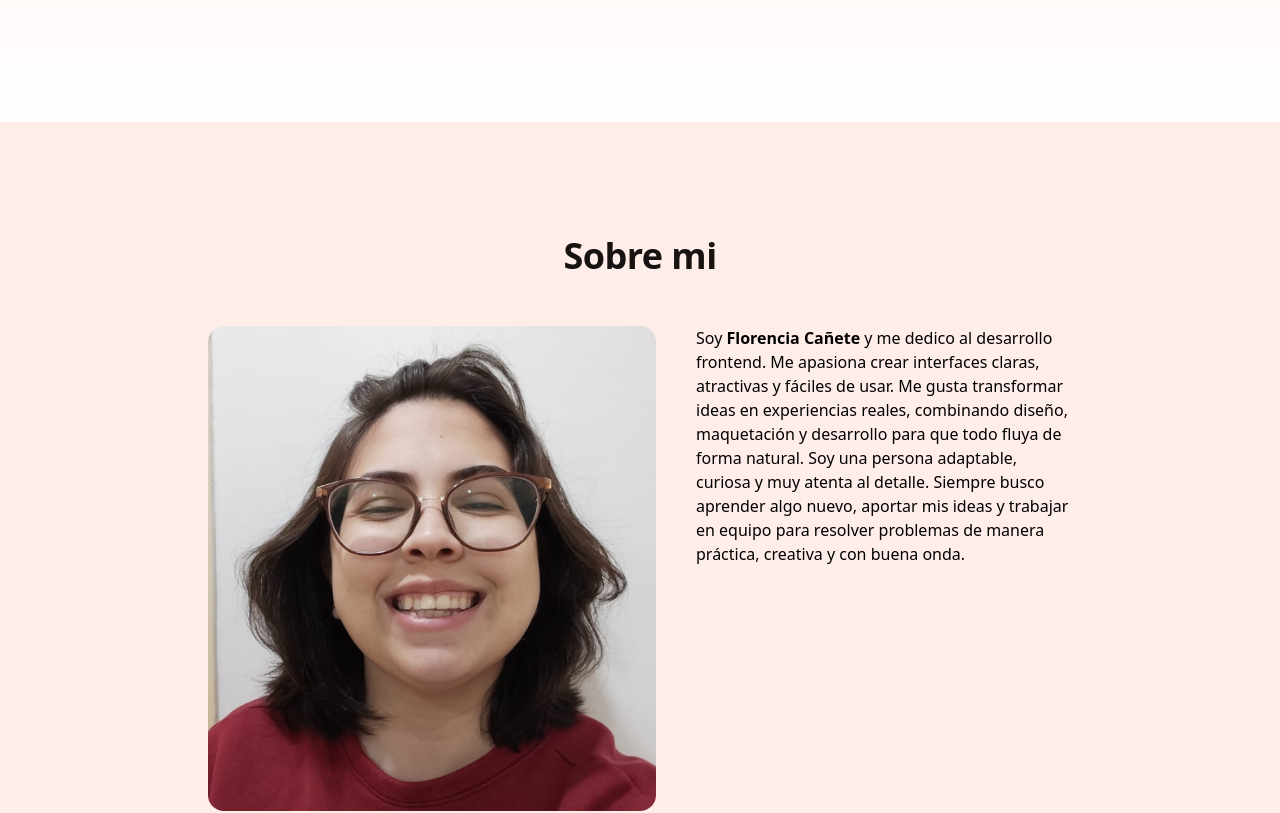
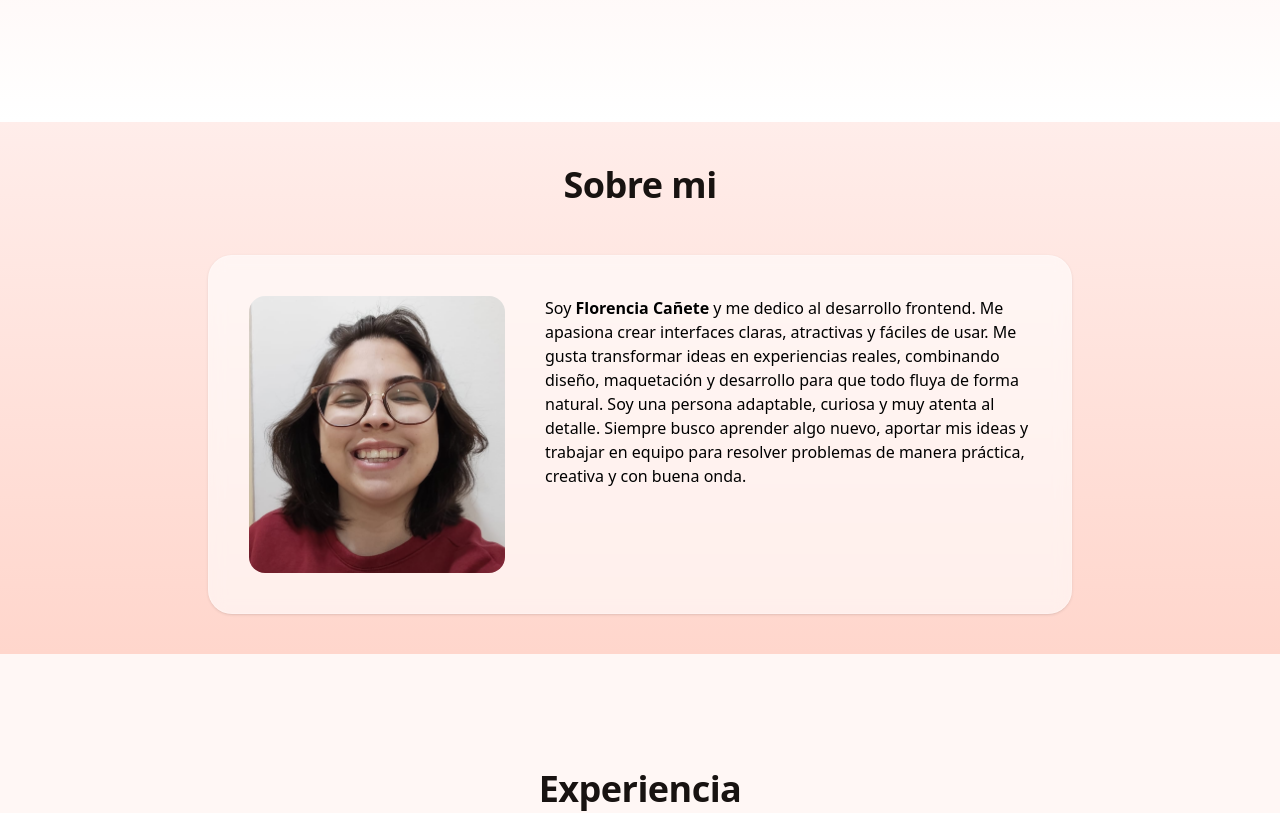
Before and after one commit to FlorCanete/Portafolio, a React (Vite) app: page / in a window 1280 px wide. Shown: the part 720-1533 px from the top of the page. Built offline with nearby package versions, Linux system fonts and the light colour scheme.

Commit message:
Cambio de clases dentro del about me

```diff
--- a/src/components/AboutMe.tsx
+++ b/src/components/AboutMe.tsx
@@ -2,12 +2,12 @@ import AboutMeImage from '../assets/avatar_aboutme.png'
 
 export default function AboutMe() {
   return (
-    <section className='flex flex-col justify-center h-screen md:gap-28 bg-[#FFEDEA]  py-20 md:py-28'>
+    <section className='flex flex-col justify-center md:gap-28 bg-gradient-to-t from-[#FFD6CC] to-[#FFEDEA] py-10' id="aboutme">
       <div className="max-w-4xl mx-auto px-4">
         <h2 className="text-[#181311] text-4xl font-black leading-tight tracking-[-0.015em] pb-12 text-center">Sobre mi</h2>
 
-        <div className="flex flex-col md:flex-row justify-center gap-10">
-          <img src={AboutMeImage} alt="Soy Yo" className='w-full max-w-xs md:max-w-sm lg:max-w-md h-auto rounded-2xl object-cover mx-auto'/>
+        <div className="flex flex-col md:flex-row justify-center gap-10 p-10 bg-white/60 backdrop-blur-sm rounded-3xl border border-white/20 shadow-sm hover:shadow-xl hover:-translate-y-2 transition-all duration-300">
+          <img src={AboutMeImage} alt="Soy Yo" className='w-3xs rounded-2xl object-cover mx-auto'/>
 
             <p className=''>
               Soy <strong>Florencia Cañete</strong> y me dedico al desarrollo frontend. Me apasiona crear interfaces claras, atractivas y fáciles de usar. Me gusta transformar ideas en experiencias reales, combinando diseño, maquetación y desarrollo para que todo fluya de forma natural.
```
